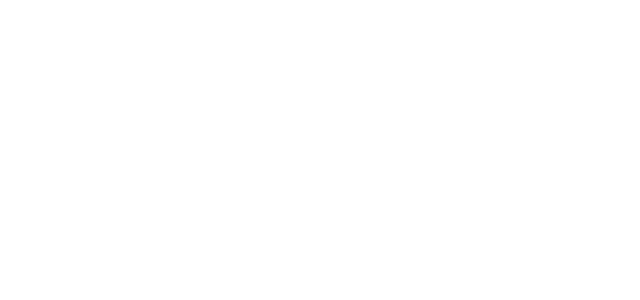
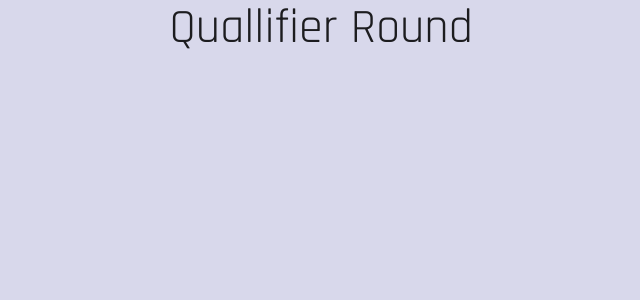
Before and after one commit to ravindranag/Debug-Battle, a React (Create React App) app: page /round1 in a window 1280 px wide. Before the commit this address had no page. Shown: the top 300 px of the page, without its empty margins (319-959 px from the left). Built offline with nearby package versions, Linux system fonts and the light colour scheme.

Commit message:
added round 1 screen

```diff
--- a/src/App.tsx
+++ b/src/App.tsx
@@ -9,6 +9,7 @@
 import { AnimatePresence } from "framer-motion";
 import EntryR1 from "./pages/EntryR1";
 import Instruction from "./pages/Instruction";
+import Round1 from "./pages/Round1";
 
 function App() {
   const theme = createTheme({
@@ -35,6 +36,7 @@
             <Route path="/Editor" element={<Editor />} />
             <Route path="/Entry" element={<Entry />} />
             <Route path="/EntryR1" element={<EntryR1 />} />
+            <Route path="/round1" element={<Round1 />} />
           </Routes>
         </AnimatePresence>
       </div>
--- /dev/null
+++ b/src/pages/Round1.tsx
@@ -0,0 +1,24 @@
+import { Box, Stack } from "@mui/material";
+import React from "react";
+import { useState } from "react";
+import { Button } from "@mui/material";
+import { Typography } from "@mui/material";
+import useMouse from "@react-hook/mouse-position";
+import { useNavigate } from "react-router-dom";
+import { motion } from "framer-motion";
+import AnimatedPage from "../components/AnimatedPage";
+import rules from "../components/rules";
+import { Paper } from "@mui/material";
+
+export default function Round1() {
+  return (
+    <div>
+      <Stack sx={[{ backgroundColor: "#d8d8eb" }, { height: "100vh" }]}>
+        <Stack>
+          <Typography variant="h3">Quallifier Round</Typography>
+          <Box sx={{ backgroundColor: "black" }}></Box>
+        </Stack>
+      </Stack>
+    </div>
+  );
+}
```
